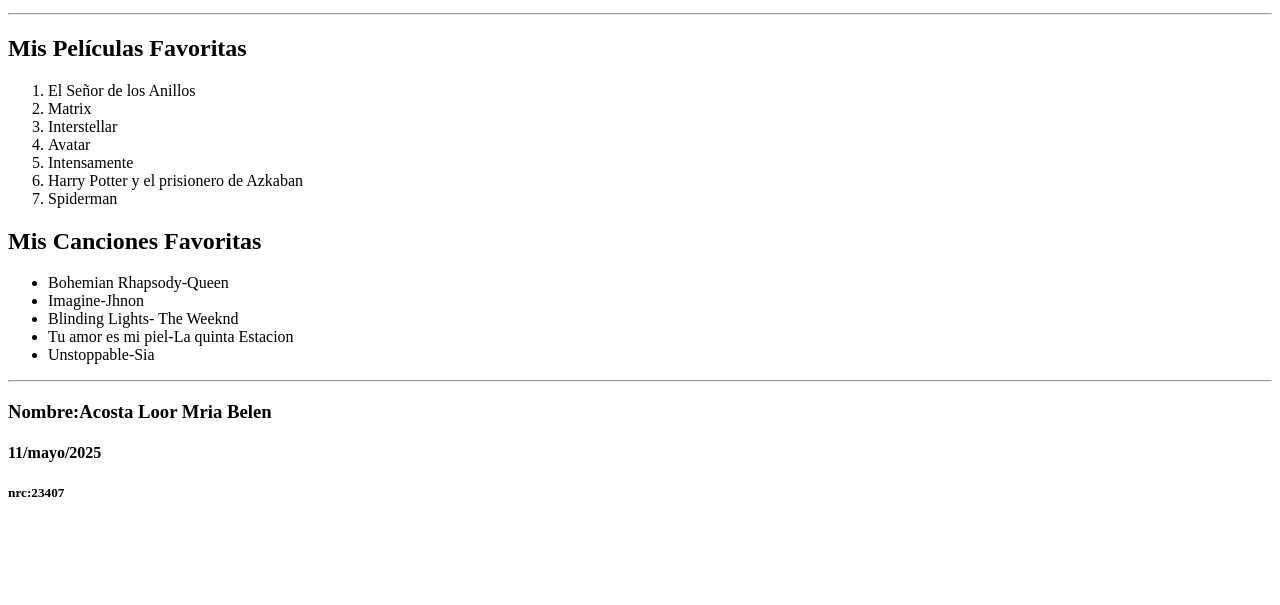
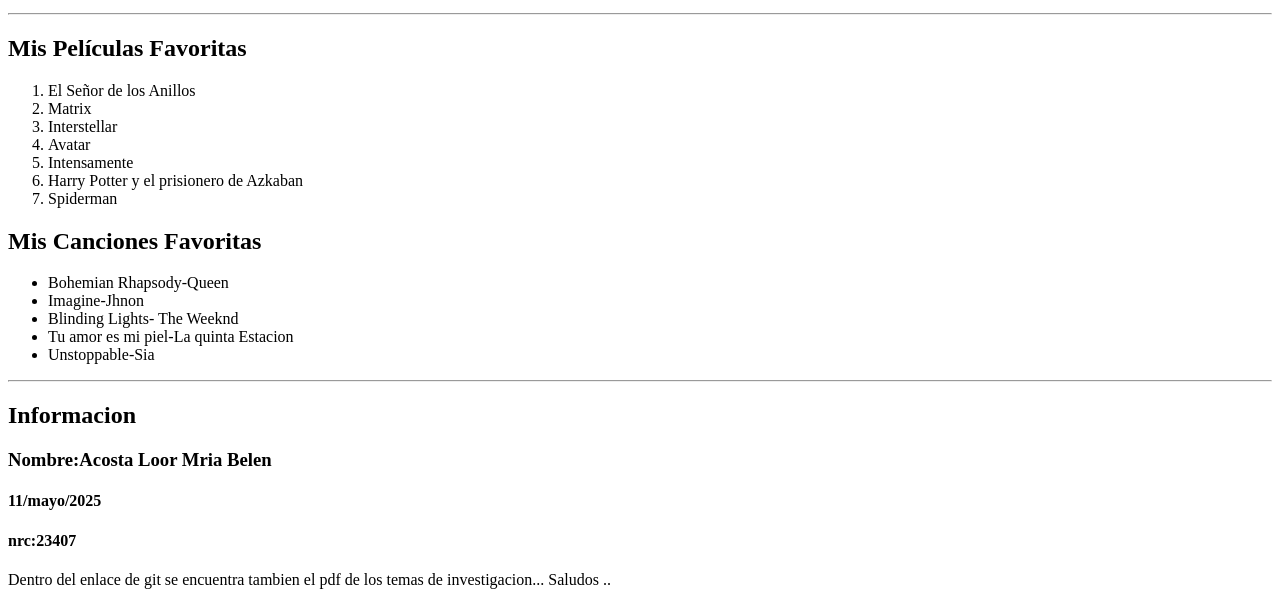
Before and after one commit to Mabe783/PRT_MI_PRIMERA_PAGINA_HTML, a plain HTML site: page index.html in a window 1280 px wide. Shown: the part 370-975 px from the top of the page. Before the commit the page ends 893 px from the top, so only its background shows below. Drawn offline with Linux system fonts and the light colour scheme.

Commit message:
añadi una nota al final y en gerenal tambien dentro de la pagina principal

```diff
--- a/index.html
+++ b/index.html
@@ -49,10 +49,14 @@
   </ul>
 
   <hr>
+  <h2>Informacion</h2>
 
   <h3> Nombre:Acosta Loor Mria Belen</h3>
   <h4>11/mayo/2025</h4>
-  <h5>nrc:23407</h5>
+  <h4>nrc:23407</h4>
+
+
+  <p> Dentro del enlace de git se encuentra tambien el pdf de los temas de investigacion... Saludos ..</p>
 
 
 
```
